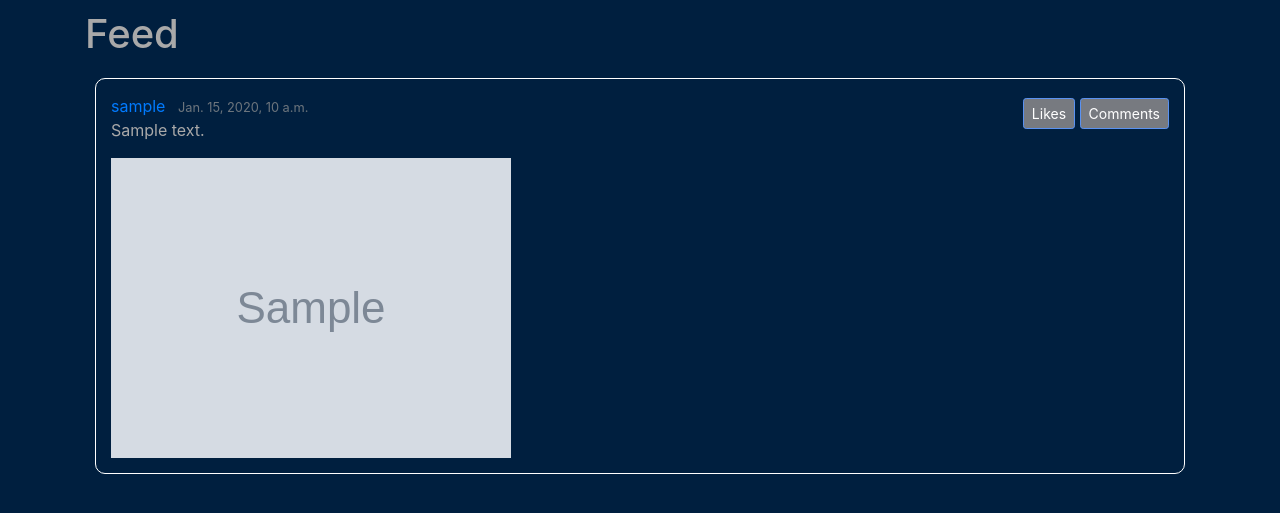
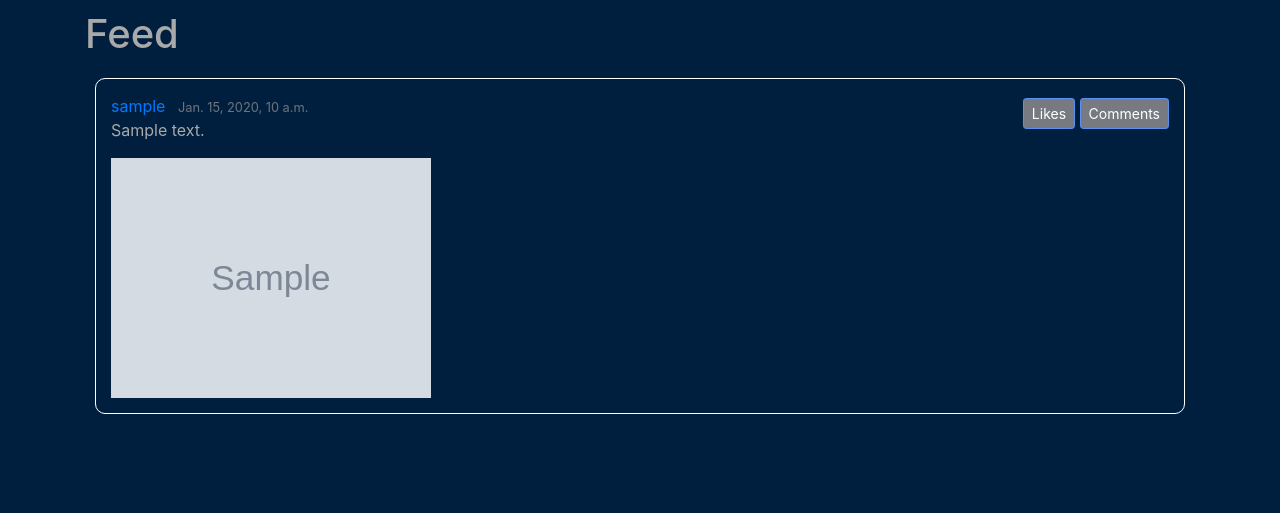
Before and after one commit to ncumbo/CSE312_ChatOverflow, a Django app: page / in a window 1280 px wide. Shown: the part 56-569 px from the top of the page. Run offline with Django 3.2, Linux system fonts and the light colour scheme; tables that the repository leaves empty hold one stand-in row (values such as "Sample post"); grey boxes marked "Sample" are stand-in pictures; some libraries are stand-ins or nearby versions.

Commit message:
fixed content graphic size

```diff
--- a/docker-compose.yml
+++ b/docker-compose.yml
@@ -4,9 +4,7 @@ services:
   db:
     image: postgres
     environment:
-      - POSTGRES_DB=postgres
-      - POSTGRES_USER=cysxcdsu
-      - POSTGRES_PASSWORD=L7NuZOttAw_QaIlTdXakyKXW2xerb-56
+      DEBUG: 'true'
   web:
     build: .
     volumes:
--- a/feed/static/feed/css/stylized.css
+++ b/feed/static/feed/css/stylized.css
@@ -41,6 +41,11 @@ h1, p, small{
     border: 1px solid white;
     border-radius: 10px;
     margin: 10px;
+}
+
+.image-ori{
+    max-width: 400px;
+    max-height: 240px;
 }
 
 .container{
--- a/feed/templates/feed/feed.html
+++ b/feed/templates/feed/feed.html
@@ -18,7 +18,7 @@
                     <small class="text-muted">{{ post.date_posted }}</small>
                 </div>
                 <p class="article-content" >{{ post.content }}</p>
-                <img class src="{{ post.image.url }}">
+                <img class="image-ori" src="{{ post.image.url }}">
             </div>
 
             <div class="icons">
--- a/feed/templates/feed/post_detail.html
+++ b/feed/templates/feed/post_detail.html
@@ -8,7 +8,7 @@
                 <small class="text-muted">{{ object.date_posted }}</small>
             </div>
             <p>{{ object.content }}</p>
-            <img class src="{{ post.image.url }}">
+            <img class="image-ori" src="{{ post.image.url }}">
         </div>
         <div class="icons">
             <button type="button" id="likebtn" class="btn btn-sm mt-1 mb-1" >
```
Also changed, not shown: feed/migrations/0008_remove_post_comments.py (added), media/meme_photos/default_image_AIxAqmW.jpg (added), media/meme_photos/fun_DFnPYGx.gif (added), media/meme_photos/josh.jpeg (added), media/meme_photos/josh_ClNDyfB.jpeg (added), media/profile_photos/drinking_1lIbXOS.jpg (added), media/profile_photos/sky.jpg (added), 3 other files.
